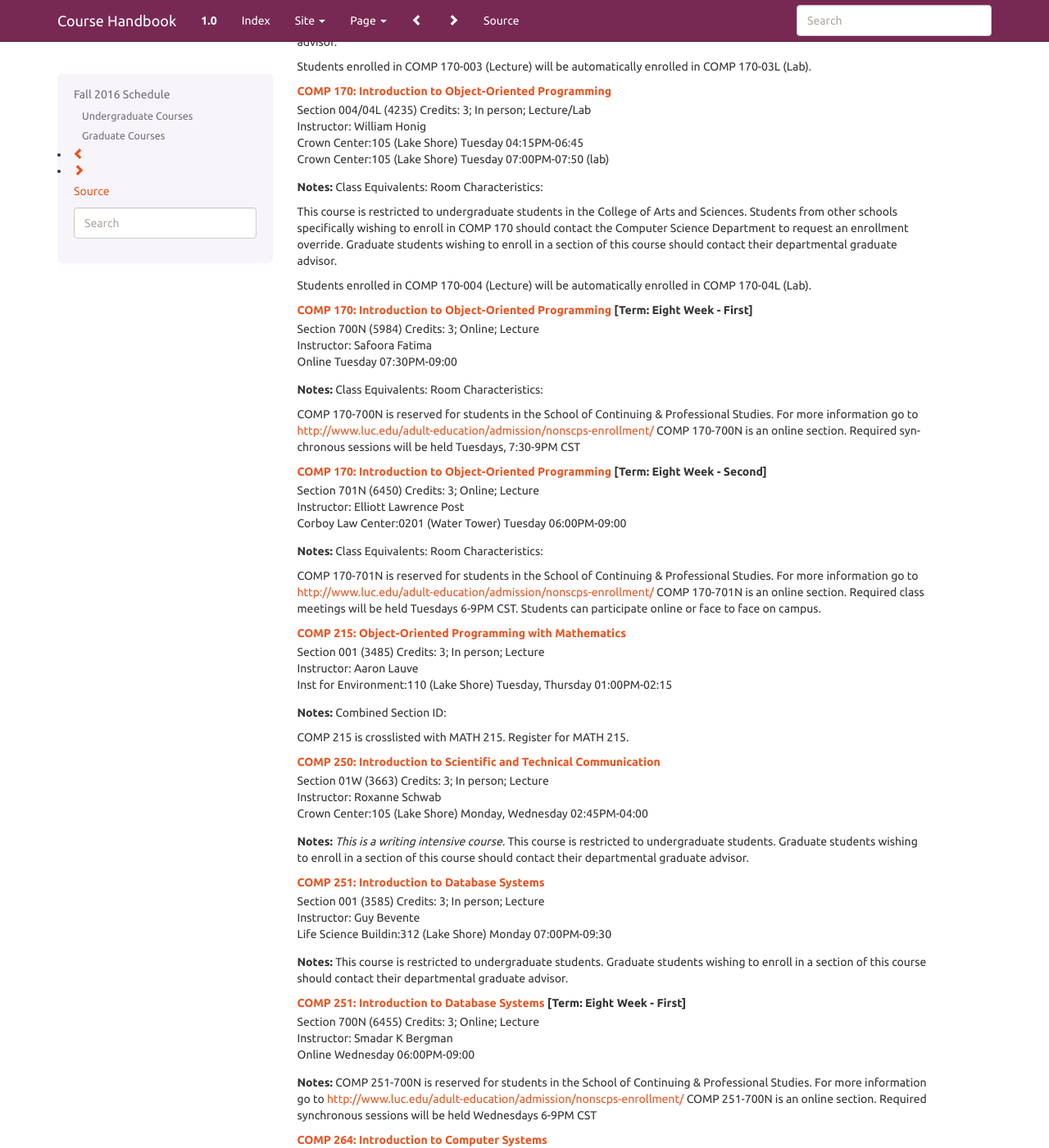
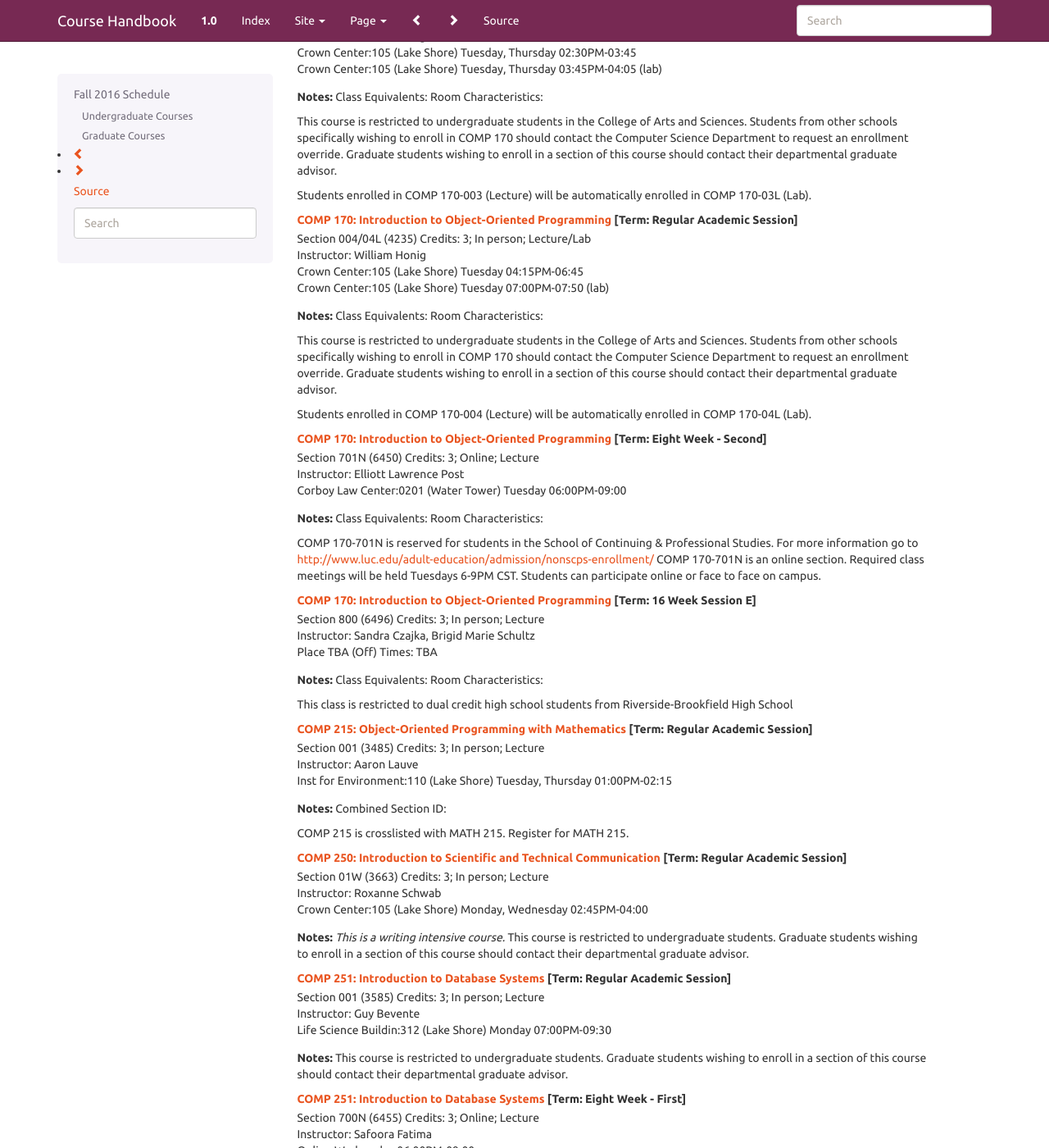
Before and after one commit to kyang5/coursedescriptions, a Sphinx documentation site: the page built from source/fall.rst, in a window 1280 px wide and 1400 px high, scrolled down 3196 px. Shown: the whole window at 82% size. Built offline with Sphinx 7.4.7, drawn with Linux system fonts in a browser that asks for light colours; some of the changed text lies outside the part shown.

Commit message:
Updated fall2016 csv file

```diff
--- a/source/fall.rst
+++ b/source/fall.rst
@@ -43,7 +43,7 @@ Undergraduate Courses
 
 
 
-:doc:`comp111`
+:doc:`comp111` [Term: Regular Academic Session]
     | Section 01W (4635) Credits: 3; In person; Lecture
     | Instructor: Robert Yacobellis
     | Information Commons:230 (Lake Shore) Tuesday, Thursday 01:00PM-02:15
@@ -54,7 +54,7 @@ Undergraduate Courses
     should contact their departmental graduate advisor.
 
 
-:doc:`comp122`
+:doc:`comp122` [Term: Regular Academic Session]
     | Section 001 (5881) Credits: 3; In person; Lecture
     | Instructor: David Wetzel
     | Mundelein Center:1017 (Lake Shore) Monday, Wednesday, Friday 12:35PM-01:25
@@ -64,7 +64,7 @@ Undergraduate Courses
     Students who wish to enroll in this class but do not formally meet the MATH 118 prerequisite should contact Prof. George K. Thiruvathukal (gkt@cs.luc.edu).
 
 
-:doc:`comp125`
+:doc:`comp125` [Term: Regular Academic Session]
     | Section 001 (3448) Credits: 3; In person; Laboratory
     | Instructor: David Wetzel
     | Crown Center:105 (Lake Shore) Monday, Wednesday, Friday 10:25AM-11:15
@@ -75,7 +75,7 @@ Undergraduate Courses
     graduate advisor.
 
 
-:doc:`comp150`
+:doc:`comp150` [Term: Regular Academic Session]
     | Section 001 (3449) Credits: 3; In person; Lecture
     | Instructor: Curtis D Tuckey
     | Sullivan Center:253 (Lake Shore) Monday, Wednesday 02:45PM-04:00
@@ -87,7 +87,7 @@ Undergraduate Courses
     graduate advisor.
 
 
-:doc:`comp150`
+:doc:`comp150` [Term: Regular Academic Session]
     | Section 002 (3450) Credits: 3; In person; Lecture
     | Instructor: Curtis D Tuckey
     | Crown Center:105 (Lake Shore) Monday, Wednesday 04:15PM-05:30
@@ -99,7 +99,7 @@ Undergraduate Courses
     graduate advisor.
 
 
-:doc:`comp150`
+:doc:`comp150` [Term: Regular Academic Session]
     | Section 003 (3451) Credits: 3; In person; Lecture
     | Instructor: Staff
     | Crown Center:103 (Lake Shore) Monday 07:00PM-09:30
@@ -125,7 +125,18 @@ Undergraduate Courses
     COMP 150-700N is an online section. Required synchronous sessions will be held Mondays, 7:30-9PM CST and one session Friday 9/9 for holiday make-up class.
 
 
-:doc:`comp163`
+:doc:`comp150` [Term: 16 Week Session E]
+    | Section 800 (6495) Credits: 3; In person; Lecture
+    | Instructor: Sandra Czajka, Brigid Marie Schultz
+    | Place TBA (Off) Times: TBA
+
+    **Notes:** Class Equivalents:
+    Room Characteristics:
+
+    This class is restricted to dual credit high school students from Riverside-Brookfield High School
+
+
+:doc:`comp163` [Term: Regular Academic Session]
     | Section 001 (3452) Credits: 3; Blended; Lecture
     | Instructor: Victoria Noquez
     | Cuneo Hall:324 (Lake Shore) Monday, Wednesday 02:45PM-04:00
@@ -144,10 +155,10 @@ Undergraduate Courses
     a section of this course should contact their departmental graduate advisor.
 
 
-:doc:`comp163`
+:doc:`comp163` [Term: Regular Academic Session]
     | Section 002 (3763) Credits: 3; Blended; Lecture
     | Instructor: Victoria Noquez
-    | Dumbach Hall:229 (Lake Shore) Monday, Wednesday 04:15PM-05:30
+    | Dumbach Hall:230 (Lake Shore) Monday, Wednesday 04:15PM-05:30
 
     **Notes:** Class Equivalents:
     Room Characteristics:
@@ -163,7 +174,7 @@ Undergraduate Courses
     a section of this course should contact their departmental graduate advisor.
 
 
-:doc:`comp170`
+:doc:`comp170` [Term: Regular Academic Session]
     | Section 001/01L (3453) Credits: 3; In person; Lecture/Lab
     | Instructor: Robert Yacobellis
     | Crown Center:103 (Lake Shore) Tuesday, Thursday 10:00AM-11:15
@@ -181,7 +192,7 @@ Undergraduate Courses
     Students enrolled in COMP 170-001 (Lecture) will be automatically enrolled in COMP 170-01L (Lab).
 
 
-:doc:`comp170`
+:doc:`comp170` [Term: Regular Academic Session]
     | Section 002/02L (3454) Credits: 3; In person; Lecture/Lab
     | Instructor: Dmitriy Dligach
     | Crown Center:105 (Lake Shore) Tuesday, Thursday 01:00PM-02:15
@@ -199,7 +210,7 @@ Undergraduate Courses
     Students enrolled in COMP 170-002 (Lecture) will be automatically enrolled in COMP 170-02L (Lab).
 
 
-:doc:`comp170`
+:doc:`comp170` [Term: Regular Academic Session]
     | Section 003/03L (3892) Credits: 3; In person; Lecture/Lab
     | Instructor: William Honig
     | Crown Center:105 (Lake Shore) Tuesday, Thursday 02:30PM-03:45
@@ -217,7 +228,7 @@ Undergraduate Courses
     Students enrolled in COMP 170-003 (Lecture) will be automatically enrolled in COMP 170-03L (Lab).
 
 
-:doc:`comp170`
+:doc:`comp170` [Term: Regular Academic Session]
     | Section 004/04L (4235) Credits: 3; In person; Lecture/Lab
     | Instructor: William Honig
     | Crown Center:105 (Lake Shore) Tuesday 04:15PM-06:45
@@ -235,19 +246,6 @@ Undergraduate Courses
     Students enrolled in COMP 170-004 (Lecture) will be automatically enrolled in COMP 170-04L (Lab).
 
 
-:doc:`comp170` [Term: Eight Week - First]
-    | Section 700N (5984) Credits: 3; Online; Lecture
-    | Instructor: Safoora Fatima
-    | Online Tuesday 07:30PM-09:00
-
-    **Notes:** Class Equivalents:
-    Room Characteristics:
-
-    COMP 170-700N is reserved for students in the School of Continuing & Professional Studies. For more information go to
-    http://www.luc.edu/adult-education/admission/nonscps-enrollment/
-    COMP 170-700N is an online section. Required synchronous sessions will be held Tuesdays, 7:30-9PM CST
-
-
 :doc:`comp170` [Term: Eight Week - Second]
     | Section 701N (6450) Credits: 3; Online; Lecture
     | Instructor: Elliott Lawrence Post
@@ -261,7 +259,18 @@ Undergraduate Courses
     COMP 170-701N is an online section. Required class meetings will be held Tuesdays 6-9PM CST. Students can participate online or face to face on campus.
 
 
-:doc:`comp215`
+:doc:`comp170` [Term: 16 Week Session E]
+    | Section 800 (6496) Credits: 3; In person; Lecture
+    | Instructor: Sandra Czajka, Brigid Marie Schultz
+    | Place TBA (Off) Times: TBA
+
+    **Notes:** Class Equivalents:
+    Room Characteristics:
+
+    This class is restricted to dual credit high school students from Riverside-Brookfield High School
+
+
+:doc:`comp215` [Term: Regular Academic Session]
     | Section 001 (3485) Credits: 3; In person; Lecture
     | Instructor: Aaron Lauve
     | Inst for Environment:110 (Lake Shore) Tuesday, Thursday 01:00PM-02:15
@@ -271,7 +280,7 @@ Undergraduate Courses
     COMP 215 is crosslisted with MATH 215. Register for MATH 215.
 
 
-:doc:`comp250`
+:doc:`comp250` [Term: Regular Academic Session]
     | Section 01W (3663) Credits: 3; In person; Lecture
     | Instructor: Roxanne Schwab
     | Crown Center:105 (Lake Shore) Monday, Wednesday 02:45PM-04:00
@@ -281,7 +290,7 @@ Undergraduate Courses
     should contact their departmental graduate advisor.
 
 
-:doc:`comp251`
+:doc:`comp251` [Term: Regular Academic Session]
     | Section 001 (3585) Credits: 3; In person; Lecture
     | Instructor: Guy Bevente
     | Life Science Buildin:312 (Lake Shore) Monday 07:00PM-09:30
@@ -293,7 +302,7 @@ Undergraduate Courses
 
 :doc:`comp251` [Term: Eight Week - First]
     | Section 700N (6455) Credits: 3; Online; Lecture
-    | Instructor: Smadar K Bergman
+    | Instructor: Safoora Fatima
     | Online Wednesday 06:00PM-09:00
 
     **Notes:**
@@ -302,7 +311,7 @@ Undergraduate Courses
     COMP 251-700N is an online section. Required synchronous sessions will be held Wednesdays 6-9PM CST
 
 
-:doc:`comp264`
+:doc:`comp264` [Term: Regular Academic Session]
     | Section 001 (3893) Credits: 3; Blended; Lecture
     | Instructor: Ronald I Greenberg
     | Crown Center:103 (Lake Shore) Monday, Wednesday, Friday 01:40PM-02:30
@@ -313,7 +322,7 @@ Undergraduate Courses
     with a focus on working practice problems and reviewing for exams.
 
 
-:doc:`comp271`
+:doc:`comp271` [Term: Regular Academic Session]
     | Section 001/01L (3455) Credits: 3; In person; Lecture/Lab
     | Instructor: Chandra N Sekharan
     | Crown Center:103 (Lake Shore) Tuesday, Thursday 01:00PM-02:15
@@ -329,7 +338,7 @@ Undergraduate Courses
     graduate advisor.
 
 
-:doc:`comp271`
+:doc:`comp271` [Term: Regular Academic Session]
     | Section 002/02L (3894) Credits: 3; In person; Lecture/Lab
     | Instructor: Maria Del Carmen Saenz
     | Crown Center:103 (Lake Shore) Wednesday 06:00PM-08:30
@@ -345,7 +354,7 @@ Undergraduate Courses
     graduate advisor.
 
 
-:doc:`comp312`
+:doc:`comp312` [Term: Regular Academic Session]
     | Section 01E (4520) Credits: 3; Blended; Lecture
     | Instructor: Michael Lewis
     | Cuneo Hall:117 (Lake Shore) Thursday 07:00PM-09:30
@@ -356,7 +365,7 @@ Undergraduate Courses
     This class satisfies the Engaged Learning requirement in the Undergraduate Research category.  Combined with COMP 412-001.
 
 
-:doc:`comp313`
+:doc:`comp313` [Term: Regular Academic Session]
     | Section 001 (4053) Credits: 3; In person; Lecture
     | Instructor: Konstantin Laufer
     | Cuneo Hall:302 (Lake Shore) Wednesday 02:45PM-05:15
@@ -366,7 +375,7 @@ Undergraduate Courses
     graduate advisor.
 
 
-COMP 314  (Description: :doc:`comp314-315`)
+COMP 314 [Term: Regular Academic Session] (Description: :doc:`comp314-315`)
     | Section 001 (6097) Credits: 1; In person; Seminar
     | Instructor: Andrew N Harrington
     | Place TBA (Lake Shore) Times: TBA
@@ -376,7 +385,7 @@ COMP 314  (Description: :doc:`comp314-315`)
     upcoming practice times and place.  Contact Dr. Andrew Harrington (aharrin@luc.edu) beforehand if you cannot attend, or if you have any questions.
 
 
-COMP 315  (Description: :doc:`comp314-315`)
+COMP 315 [Term: Regular Academic Session] (Description: :doc:`comp314-315`)
     | Section 001 (5891) Credits: 2; In person; Seminar
     | Instructor: Andrew N Harrington
     | Place TBA (Lake Shore) Times: TBA
@@ -386,7 +395,7 @@ COMP 315  (Description: :doc:`comp314-315`)
     upcoming practice times and place.  Contact Dr. Andrew Harrington (aharrin@luc.edu) beforehand if you cannot attend, or if you have any questions.
 
 
-:doc:`comp317`
+:doc:`comp317` [Term: Regular Academic Session]
     | Section 001 (3457) Credits: 3; Hybrid; Lecture
     | Instructor: Matthew Paul Butcher
     | Online Tuesday 07:00PM-09:30
@@ -400,7 +409,7 @@ COMP 315  (Description: :doc:`comp314-315`)
     graduate advisor.
 
 
-:doc:`comp322`
+:doc:`comp322` [Term: Regular Academic Session]
     | Section 001 (5892) Credits: 3; In person; Lecture
     | Instructor: Nicholas J Hayward
     | Cuneo Hall:302 (Lake Shore) Friday 02:45PM-05:15
@@ -410,7 +419,7 @@ COMP 315  (Description: :doc:`comp314-315`)
     Combined with COMP 422-001
 
 
-:doc:`comp324`
+:doc:`comp324` [Term: Regular Academic Session]
     | Section 001 (5912) Credits: 3; In person; Lecture
     | Instructor: Nicholas J Hayward
     | Corboy Law Center:0208 (Water Tower) Monday 04:15PM-06:45
@@ -420,7 +429,7 @@ COMP 315  (Description: :doc:`comp314-315`)
     Combined with COMP 424-001
 
 
-:doc:`comp336`
+:doc:`comp336` [Term: Regular Academic Session]
     | Section 001 (5913) Credits: 3; In person; Lecture
     | Instructor: Matthew William Bone
     | Corboy Law Center:0304 (Water Tower) Wednesday 07:00PM-09:30
@@ -430,7 +439,7 @@ COMP 315  (Description: :doc:`comp314-315`)
     Combined with COMP 436-001
 
 
-:doc:`comp343`
+:doc:`comp343` [Term: Regular Academic Session]
     | Section 001 (5915) Credits: 3; In person; Lecture
     | Instructor: Peter L Dordal
     | Corboy Law Center:0711 (Water Tower) Tuesday 04:15PM-06:45
@@ -440,7 +449,7 @@ COMP 315  (Description: :doc:`comp314-315`)
     Combined with COMP 443-001
 
 
-:doc:`comp343`
+:doc:`comp343` [Term: Regular Academic Session]
     | Section 002 (5918) Credits: 3; Online; Lecture
     | Instructor: Peter L Dordal
     | Online Times: TBA
@@ -452,7 +461,7 @@ COMP 315  (Description: :doc:`comp314-315`)
     Combined with COMP 443-002.
 
 
-:doc:`comp344`
+:doc:`comp344` [Term: Regular Academic Session]
     | Section 001 (5919) Credits: 3; In person; Lecture
     | Instructor: Berhane Zewdie
     | Corboy Law Center:0711 (Water Tower) Tuesday 07:00PM-09:30
@@ -462,7 +471,7 @@ COMP 315  (Description: :doc:`comp314-315`)
     Combined with COMP 433-001
 
 
-:doc:`comp347`
+:doc:`comp347` [Term: Regular Academic Session]
     | Section 001 (5922) Credits: 3; In person; Lecture
     | Instructor: Corby Schmitz
     | Corboy Law Center:0302 (Water Tower) Friday 05:45PM-08:15
@@ -472,7 +481,7 @@ COMP 315  (Description: :doc:`comp314-315`)
     Combined with COMP 447-001
 
 
-:doc:`comp347`
+:doc:`comp347` [Term: Regular Academic Session]
     | Section 002 (5923) Credits: 3; Online; Lecture
     | Instructor: Corby Schmitz
     | Online Times: TBA
@@ -483,7 +492,7 @@ COMP 315  (Description: :doc:`comp314-315`)
     will also be recorded and made available.  Students may participate synchronously or asynchronously at their discretion.  Combined with COMP 447-002.
 
 
-:doc:`comp363`
+:doc:`comp363` [Term: Regular Academic Session]
     | Section 001 (3472) Credits: 3; In person; Lecture
     | Instructor: Chandra N Sekharan
     | Cuneo Hall:218 (Lake Shore) Tuesday 04:00PM-06:30
@@ -495,7 +504,7 @@ COMP 315  (Description: :doc:`comp314-315`)
     graduate advisor.
 
 
-:doc:`comp364`
+:doc:`comp364` [Term: Regular Academic Session]
     | Section 001 (5924) Credits: 3; Online; Lecture
     | Instructor: Christopher Stone
     | Online Wednesday 07:00PM-09:30
@@ -505,7 +514,7 @@ COMP 315  (Description: :doc:`comp314-315`)
     Combined with COMP 464-001
 
 
-:doc:`comp370`
+:doc:`comp370` [Term: Regular Academic Session]
     | Section 001 (5925) Credits: 3; In person; Lecture
     | Instructor: Conrad Weisert
     | Corboy Law Center:0421 (Water Tower) Monday 07:00PM-09:30
@@ -515,7 +524,7 @@ COMP 315  (Description: :doc:`comp314-315`)
     Combined with COMP 488-370
 
 
-:doc:`comp374`
+:doc:`comp374` [Term: Regular Academic Session]
     | Section 001 (5926) Credits: 3; In person; Lecture
     | Instructor: Sarah Kaylor
     | Crown Center:105 (Lake Shore) Thursday 07:00PM-09:30
@@ -525,7 +534,7 @@ COMP 315  (Description: :doc:`comp314-315`)
     Combined with COMP 410-001
 
 
-:doc:`comp376`
+:doc:`comp376` [Term: Regular Academic Session]
     | Section 001 (5867) Credits: 3; In person; Lecture
     | Instructor: Christine A Haught
     | Dumbach Hall:123 (Lake Shore) Tuesday, Thursday 02:30PM-03:45
@@ -535,7 +544,7 @@ COMP 315  (Description: :doc:`comp314-315`)
     COMP 376 is cross-listed with MATH 376. Register for MATH 376.
 
 
-:doc:`comp379`
+:doc:`comp379` [Term: Regular Academic Session]
     | Section 001 (5927) Credits: 3; In person; Lecture
     | Instructor: Dmitriy Dligach
     | Dumbach Hall:231 (Lake Shore) Thursday 02:45PM-05:15
@@ -545,7 +554,7 @@ COMP 315  (Description: :doc:`comp314-315`)
     Combined with COMP 488-379
 
 
-:doc:`comp381`
+:doc:`comp381` [Term: Regular Academic Session]
     | Section 002 (4661) Credits: 3; In person; Lecture
     | Instructor: Heather E. Wheeler
     | Crown Center:103 (Lake Shore) Monday, Wednesday 02:45PM-04:00
@@ -555,7 +564,7 @@ COMP 315  (Description: :doc:`comp314-315`)
     COMP 381-002 is combined with BIOL 388-001.  Register for BIOL 388-001 (2070).  Also, combined with COMP 488-381 and BIOL 488-001.
 
 
-:doc:`comp388`: RapidAppDevMethodology(.NET)
+:doc:`comp388`: RapidAppDevMethodology(.NET) [Term: Regular Academic Session]
     | Section 001 (5928) Credits: 3; Blended; Lecture
     | Instructor: Karim Kabani
     | Lewis Towers:410 (Water Tower) Saturday 10:00AM-12:30
@@ -592,7 +601,7 @@ COMP 315  (Description: :doc:`comp314-315`)
     Thanksgiving.
 
 
-:doc:`comp390`
+:doc:`comp390` [Term: Regular Academic Session]
     | Section 01E (4055) Credits: 3; Online; Lecture
     | Instructor: Ronald I Greenberg
     | Online Times: TBA
@@ -610,7 +619,7 @@ COMP 315  (Description: :doc:`comp314-315`)
     This class satisfies the Engaged Learning requirement in the Service Learning category.
 
 
-:doc:`comp391`
+:doc:`comp391` [Term: Regular Academic Session]
     | Section 01E (2239) Credits: 1 - 6; In person; Field Studies
     | Instructor: Ronald I Greenberg, Robert Yacobellis
     | Place TBA (Lake Shore) Times: TBA
@@ -637,7 +646,7 @@ Graduate Courses
 
 
 
-:doc:`comp410`
+:doc:`comp410` [Term: Regular Academic Session]
     | Section 001 (5929) Credits: 3; In person; Lecture
     | Instructor: Sarah Kaylor
     | Crown Center:105 (Lake Shore) Thursday 07:00PM-09:30
@@ -647,7 +656,7 @@ Graduate Courses
     Combined with COMP 374-001
 
 
-:doc:`comp412`
+:doc:`comp412` [Term: Regular Academic Session]
     | Section 001 (4553) Credits: 3; Blended; Lecture
     | Instructor: Michael Lewis
     | Cuneo Hall:117 (Lake Shore) Thursday 07:00PM-09:30
@@ -657,7 +666,7 @@ Graduate Courses
     Combined with COMP 312-01E.
 
 
-:doc:`comp413`
+:doc:`comp413` [Term: Regular Academic Session]
     | Section 001 (4054) Credits: 3; In person; Lecture
     | Instructor: Robert Yacobellis
     | Cuneo Hall:217 (Lake Shore) Tuesday 04:15PM-06:45
@@ -665,7 +674,7 @@ Graduate Courses
 
 
 
-:doc:`comp417`
+:doc:`comp417` [Term: Regular Academic Session]
     | Section 001 (3458) Credits: 3; In person; Lecture
     | Instructor: Roxanne Schwab
     | Crown Center:142 (Lake Shore) Wednesday 04:15PM-06:45
@@ -673,7 +682,7 @@ Graduate Courses
 
 
 
-:doc:`comp422`
+:doc:`comp422` [Term: Regular Academic Session]
     | Section 001 (5936) Credits: 3; In person; Lecture
     | Instructor: Nicholas J Hayward
     | Cuneo Hall:302 (Lake Shore) Friday 02:45PM-05:15
@@ -683,7 +692,7 @@ Graduate Courses
     Combined with COMP 322-001
 
 
-:doc:`comp424`
+:doc:`comp424` [Term: Regular Academic Session]
     | Section 001 (5937) Credits: 3; In person; Lecture
     | Instructor: Nicholas J Hayward
     | Corboy Law Center:0208 (Water Tower) Monday 04:15PM-06:45
@@ -693,7 +702,7 @@ Graduate Courses
     Combined with COMP 324-001
 
 
-:doc:`comp433`
+:doc:`comp433` [Term: Regular Academic Session]
     | Section 001 (5938) Credits: 3; In person; Lecture
     | Instructor: Berhane Zewdie
     | Corboy Law Center:0711 (Water Tower) Tuesday 07:00PM-09:30
@@ -703,7 +712,7 @@ Graduate Courses
     Combined with COMP 344-001
 
 
-:doc:`comp436`
+:doc:`comp436` [Term: Regular Academic Session]
     | Section 001 (5939) Credits: 3; In person; Lecture
     | Instructor: Matthew William Bone
     | Corboy Law Center:0304 (Water Tower) Wednesday 07:00PM-09:30
@@ -713,7 +722,7 @@ Graduate Courses
     Combined with COMP 336-001
 
 
-:doc:`comp443`
+:doc:`comp443` [Term: Regular Academic Session]
     | Section 001 (5940) Credits: 3; In person; Lecture
     | Instructor: Peter L Dordal
     | Corboy Law Center:0711 (Water Tower) Tuesday 04:15PM-06:45
@@ -723,7 +732,7 @@ Graduate Courses
     Combined with COMP 343-001
 
 
-:doc:`comp443`
+:doc:`comp443` [Term: Regular Academic Session]
     | Section 002 (5941) Credits: 3; Online; Lecture
     | Instructor: Peter L Dordal
     | Online Times: TBA
@@ -735,7 +744,7 @@ Graduate Courses
     Combined with COMP 343-002.
 
 
-:doc:`comp447`
+:doc:`comp447` [Term: Regular Academic Session]
     | Section 001 (5942) Credits: 3; In person; Lecture
     | Instructor: Corby Schmitz
     | Corboy Law Center:0302 (Water Tower) Friday 05:45PM-08:15
@@ -745,7 +754,7 @@ Graduate Courses
     Combined with COMP 347-001
 
 
-:doc:`comp447`
+:doc:`comp447` [Term: Regular Academic Session]
     | Section 002 (5943) Credits: 3; Online; Lecture
     | Instructor: Corby Schmitz
     | Online Times: TBA
@@ -756,15 +765,7 @@ Graduate Courses
     will also be recorded and made available.  Students may participate synchronously or asynchronously at their discretion.  Combined with COMP 347-002.
 
 
-:doc:`comp447` [Term: Eight Week 1 - Alternate]
-    | Section 501 (5979) Credits: 3; Blended; Lecture
-    | Instructor: Staff
-    | Place TBA (Cuneo Mansion) Thursday 05:30PM-09:30
-
-
-
-
-:doc:`comp453`
+:doc:`comp453` [Term: Regular Academic Session]
     | Section 001 (3477) Credits: 3; In person; Lecture
     | Instructor: Channah Naiman
     | Cuneo Hall:003 (Lake Shore) Thursday 07:00PM-09:30
@@ -774,7 +775,7 @@ Graduate Courses
     Some lectures may be online.
 
 
-:doc:`comp453`
+:doc:`comp453` [Term: Regular Academic Session]
     | Section 002 (4563) Credits: 3; Online; Lecture
     | Instructor: Channah Naiman
     | Online Times: TBA
@@ -784,7 +785,7 @@ Graduate Courses
     times chosen to fit different groups' schedules.  Exams may be synchronous and in-person.
 
 
-:doc:`comp464`
+:doc:`comp464` [Term: Regular Academic Session]
     | Section 001 (5945) Credits: 3; Online; Lecture
     | Instructor: Christopher Stone
     | Online Wednesday 07:00PM-09:30
@@ -794,7 +795,7 @@ Graduate Courses
     Combined with COMP 364-001
 
 
-:doc:`comp476`
+:doc:`comp476` [Term: Regular Academic Session]
     | Section 001 (5868) Credits: 3; In person; Lecture
     | Instructor: Christine A Haught
     | Dumbach Hall:123 (Lake Shore) Tuesday, Thursday 02:30PM-03:45
@@ -804,7 +805,7 @@ Graduate Courses
     COMP 476 is cross-listed with MATH 476. Register for MATH 476.
 
 
-:doc:`comp488`: RapidAppl Dev Metholodgy(.NET)
+:doc:`comp488`: RapidAppl Dev Metholodgy(.NET) [Term: Regular Academic Session]
     | Section 001 (5946) Credits: 3; Blended; Lecture
     | Instructor: Karim Kabani
     | Lewis Towers:410 (Water Tower) Saturday 10:00AM-12:30
@@ -815,7 +816,7 @@ Graduate Courses
 
 
 
-COMP 488 Topic: Software Quality & Testing
+COMP 488 Topic: Software Quality & Testing [Term: Regular Academic Session]
     | Section 370 (5947) Credits: 3; In person; Lecture
     | Instructor: Conrad Weisert
     | Corboy Law Center:0421 (Water Tower) Monday 07:00PM-09:30
@@ -827,7 +828,7 @@ COMP 488 Topic: Software Quality & Testing
 
 
 
-COMP 488 Topic: Machine Learning
+COMP 488 Topic: Machine Learning [Term: Regular Academic Session]
     | Section 379 (5948) Credits: 3; In person; Lecture
     | Instructor: Dmitriy Dligach
     | Dumbach Hall:231 (Lake Shore) Thursday 02:45PM-05:15
@@ -839,7 +840,7 @@ COMP 488 Topic: Machine Learning
 
 
 
-COMP 488 Topic: Bioinformatics
+COMP 488 Topic: Bioinformatics [Term: Regular Academic Session]
     | Section 381 (5949) Credits: 3; In person; Lecture
     | Instructor: Heather E. Wheeler
     | Crown Center:103 (Lake Shore) Monday, Wednesday 02:45PM-04:00
@@ -851,7 +852,7 @@ COMP 488 Topic: Bioinformatics
 
 
 
-COMP 488 Topic: Operations Management
+COMP 488 Topic: Operations Management [Term: Regular Academic Session]
     | Section 480 (6275) Credits: 3; Blended; Lecture
     | Instructor: Channah Naiman
     | Maguire Hall:324 (Water Tower) Tuesday 07:00PM-09:30
@@ -862,16 +863,6 @@ COMP 488 Topic: Operations Management
     class time.
 
 
-
-COMP 488 Topic: Database Administration [Term: Eight Week - Second]
-    | Section 502 (5980) Credits: 3; Blended; Lecture
-    | Instructor: Marius Sorin Ciobanu
-    | Place TBA (Cuneo Mansion) Thursday 05:30PM-09:30
-    | Description similar to: :doc:`comp305`
-
-
-
-
 :doc:`comp490` 1-6 credits
     You cannot register
     yourself for an independent study course!
@@ -880,7 +871,7 @@ COMP 488 Topic: Database Administration [Term: Eight Week - Second]
     *supervisor arranges to get you registered*.  Possible supervisors are: Mark Albert, Dmitriy Dligach, Peter L Dordal, Ronald I Greenberg, Andrew N Harrington, Nicholas J Hayward, William Honig, Konstantin Laufer, Channah Naiman, Catherine Putonti, Chandra N Sekharan, George Thiruvathukal, Heather E. Wheeler, Robert Yacobellis
 
 
-:doc:`comp499`
+:doc:`comp499` [Term: Regular Academic Session]
     | Section 001 (2248) Credits: 1 - 6; In person; Independent Study
     | Instructor: Andrew N Harrington, Konstantin Laufer
     | Place TBA (Water Tower) Times: TBA
@@ -889,7 +880,7 @@ COMP 488 Topic: Database Administration [Term: Eight Week - Second]
     This course involves an internship experience.  Department Consent required, and then a Computer Science Department staff member will enroll you.
 
 
-:doc:`comp605`
+:doc:`comp605` [Term: Regular Academic Session]
     | Section 001 (3237) Credits: 0; In person; FTC-Supervision
     | Instructor: Andrew N Harrington, Konstantin Laufer
     | Place TBA (Water Tower) Times: TBA
```
Also changed, not shown: other parts of source/fall.rst (+1 -1 lines), source/cuneoFall.rst (+1 -19 lines), source/lakeShorefall.rst (+40 -40 lines), source/onlineFall.rst (+11 -24 lines), source/waterTowerFall.rst (+18 -18 lines), fall2016.csv.
